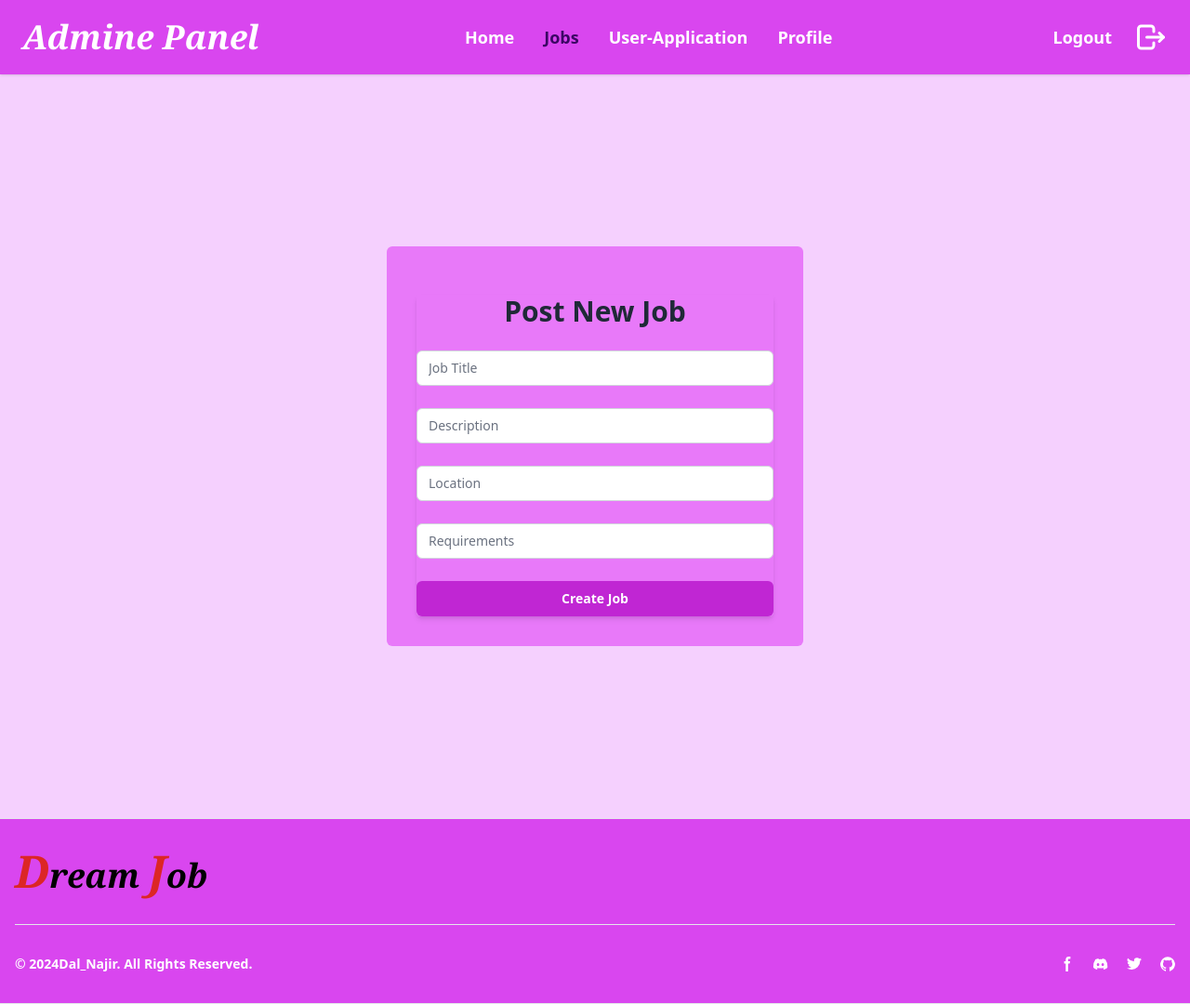
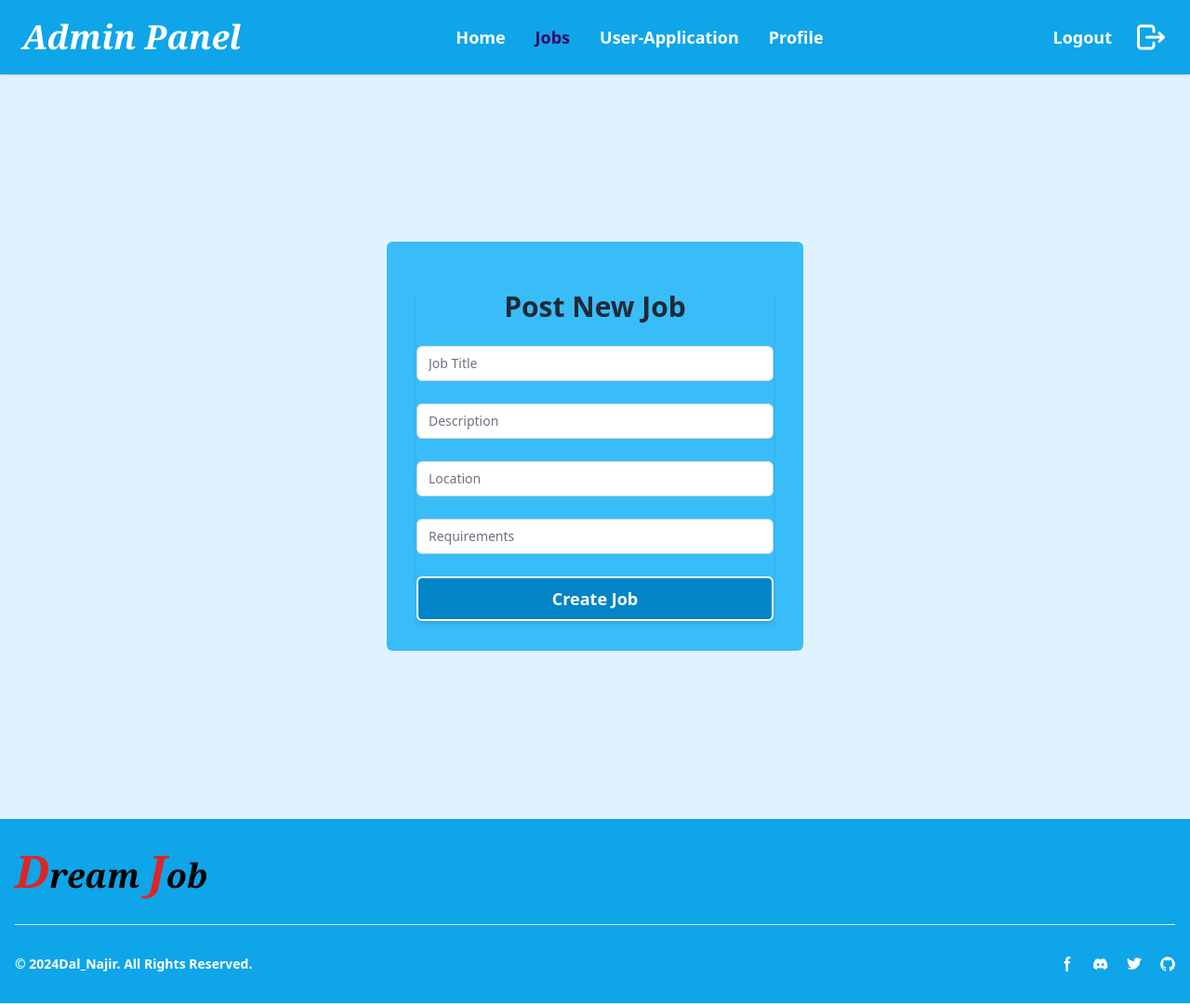
Before and after one commit to DalNajir123/UniJobConnect, a React (Vite) app in the folder Frontend/: page /admineJob in a window 1280 px wide. Shown: the whole page at 93% size. Built offline with nearby package versions, Linux system fonts and the light colour scheme.

Commit message:
update admin panel

```diff
--- a/Frontend/src/Components/Admine/Admine.jsx
+++ b/Frontend/src/Components/Admine/Admine.jsx
@@ -15,7 +15,7 @@ function Admine() {
     <>
       <button onClick={toggleDarkmode}>Dark Mode</button>
       <Navbar />
-      <div className={darkmode ? 'bg-zinc-900 text-white w-full h-[60vh] flex items-center justify-center' : "w-full h-[60vh] bg-purple-300 flex items-center justify-center text-zinc-800"}>
+      <div className={darkmode ? 'bg-zinc-900 text-white w-full h-[60vh] flex items-center justify-center' : "w-full h-[60vh] bg-sky-100 flex items-center justify-center text-zinc-800"}>
        <h1>NAJIR</h1>
        {/* <Getjob delete={()=>deleteHandler(jobs.id)} /> */}
        <Getjob/>
--- a/Frontend/src/Components/Admine/AdmineJob.jsx
+++ b/Frontend/src/Components/Admine/AdmineJob.jsx
@@ -43,8 +43,8 @@ function AdmineJob() {
   return (
     <>
       <Navbar />
-      <div className="flex justify-center items-center h-screen bg-fuchsia-200">
-        <div className="max-w-md w-full relative space-y-8 p-8 bg-fuchsia-400  rounded-md">
+      <div className="flex justify-center items-center h-screen bg-sky-100">
+        <div className="max-w-md w-full relative space-y-8 p-8 bg-sky-400  rounded-md">
           <form
             className=" mt-5 space-y-6 rounded shadow-md w-96"
             onSubmit={createJob}
@@ -103,7 +103,7 @@ function AdmineJob() {
 
             <button
               type="submit"
-              className="group relative w-full flex justify-center py-2 px-4 border border-transparent text-sm font-bold rounded-md text-white bg-fuchsia-600 hover:bg-purple-800 focus:outline-none focus:ring-2 focus:ring-offset-2 focus:ring-purple-900"
+              className="group relative w-full flex justify-center py-2 px-4 border-2 border-white text-lg font-bold rounded-md text-white bg-sky-600 hover:bg-sky-200 focus:outline-none focus:ring-2 focus:ring-offset-2 focus:ring-purple-900"
             >
               Create Job
             </button>
--- a/Frontend/src/Components/Admine/Footer.jsx
+++ b/Frontend/src/Components/Admine/Footer.jsx
@@ -4,7 +4,7 @@ import Logo from "../Logo/Logo";
 
 export default function Footer() {
     return (
-        <footer className="bg-fuchsia-500 border-y ">
+        <footer className="bg-sky-500 border-y ">
             <div className="mx-auto w-full max-w-screen-xl p-4 py-6 lg:py-8">
                 <div className="md:flex md:justify-between">
                     <div className="mb-6 md:mb-0">
--- a/Frontend/src/Components/Admine/Navbar.jsx
+++ b/Frontend/src/Components/Admine/Navbar.jsx
@@ -13,9 +13,9 @@ export default function Navbar() {
     }
     return (
         <header className="shadow sticky z-50 top-0 ">
-            <nav className="border-gray-900  lg:px-6 py-4 bg-fuchsia-500 text-white">
+            <nav className="border-gray-900  lg:px-6 py-4 bg-sky-500 text-white">
                 <div className="flex flex-wrap justify-between items-center mx-auto max-w-screen-xl">
-                    <h1 className="font-bold text-4xl font-serif italic hover:animate-bounce ">Admine Panel</h1>
+                    <h1 className="font-bold text-4xl font-serif italic hover:animate-bounce ">Admin Panel</h1>
                     {/* header button link */}
                     <div className="flex items-center lg:order-2">
                         <button onClick={logout} className="text-white hover:bg-gray-300 hover:text-purple-950 focus:ring-4 focus:ring-gray-300 font-bold rounded-lg text-lg px-4 lg:px-4 py-2 lg:py-2.5 mr-2 focus:outline-none">
--- a/Frontend/src/Components/Job/Jobcard.jsx
+++ b/Frontend/src/Components/Job/Jobcard.jsx
@@ -34,7 +34,7 @@ function Jobcard() {
           <input
             type="text"
             placeholder="Search for a job..."
-            className="px-4 py-2 text-black border border-gray-300 rounded-md w-full sm:w-3/4 lg:w-1/2 xl:w-1/3 focus:outline-none focus:ring focus:border-blue-300"
+            className="px-4 py-2 text-black border border-purple-400 rounded-md w-full sm:w-3/4 lg:w-1/2 xl:w-1/3 focus:outline-none focus:ring focus:border-purple-700"
             onChange={(e) => setSearchTerm(e.target.value)}
           />
         </div>
@@ -43,7 +43,7 @@ function Jobcard() {
           {filteredData.map((job, index) => (
             <div
               key={index}
-              className="bg-white p-6 rounded-md shadow-md shadow-slate-600 hover:bg-purple-300 transition transform hover:scale-105"
+              className="bg-white p-6 rounded-lg shadow-lg shadow-slate-600 hover:bg-purple-300 transition transform hover:scale-110"
             >
               <h3 className="text-xl text-black font-semibold mb-4">
                 {job.title}
```
